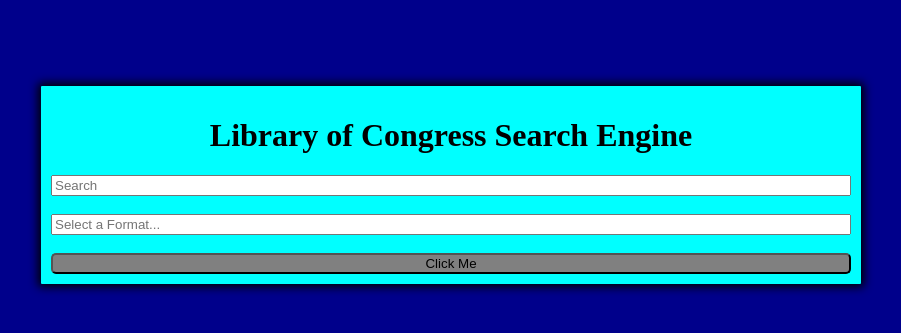
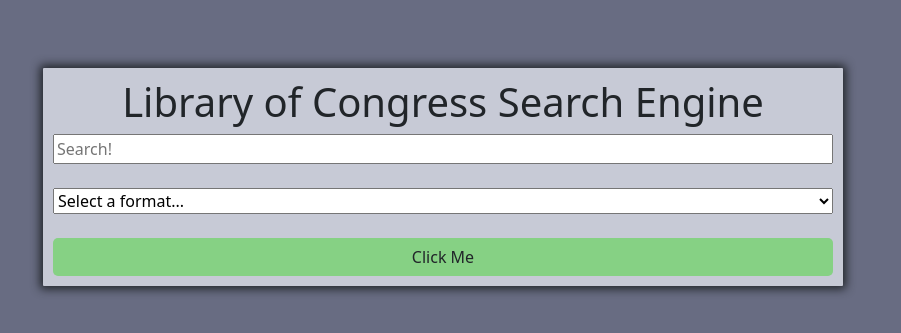
Before and after one commit to KimTurboutique/first-group-project, a plain HTML site: page index.html in a window 1280 px wide. Shown: the part 223-556 px from the top of the page, without its empty margins (197-1098 px from the left). Drawn offline with nearby package versions, Linux system fonts and the light colour scheme.

Commit message:
In the HTML change the div for a form, also added a select tag and made some changes in the CSS file

```diff
--- a/assets/style.css
+++ b/assets/style.css
@@ -4,7 +4,7 @@
     height: 100vh;
     justify-content: center;
     align-items: center;
-    background-color: darkblue;
+    background-color: #686c82;
     text-align: center;
     /*flex-direction: column;*/
 }
@@ -12,7 +12,7 @@
 .container{
     width: 800px;
     max-width: 80%;
-    background-color: aqua;
+    background-color: #c7cad6;
     border-radius: 1px;
     padding: 10px;
     box-shadow: 0 0 10px 3px;
@@ -24,4 +24,5 @@
 .btn{
     background-color: gray;
     border-radius: 5px;
+    background-color: #86d184;
 }
--- a/index.html
+++ b/index.html
@@ -5,22 +5,31 @@
     <meta charset="UTF-8">
     <meta http-equiv="X-UA-Compatible" content="IE=edge">
     <meta name="viewport" content="width=device-width, initial-scale=1.0">
+    <link href="https://cdn.jsdelivr.net/npm/bootstrap@5.3.0-alpha3/dist/css/bootstrap.min.css" rel="stylesheet"
+        integrity="sha384-KK94CHFLLe+nY2dmCWGMq91rCGa5gtU4mk92HdvYe+M/SXH301p5ILy+dN9+nJOZ" crossorigin="anonymous">
     <link rel="stylesheet" href="./assets/style.css">
     <title>Library of Congress</title>
 </head>
 
 <body>
-    <div class="container">
-        <h1>
-            Library of Congress Search Engine
-        </h1>
-        <input placeholder="Search">
+    <form class="container">
+        <h1>Library of Congress Search Engine</h1>
+        <input placeholder="Search!">
         <br>
-        <input placeholder="Select a Format...">
+        <select>
+            <option value="">Select a format...</option>
+            <option value="">Option 1</option>
+            <option value="">Option 2</option>
+            <option value="">Option 3</option>
+        </select>
         <br>
         <button class="btn">Click Me</button>
-    </div>
-<script src="../first-group-project/assets/script.js"> </script>
+    </form>
+    <script src="https://cdn.jsdelivr.net/npm/bootstrap@5.3.0-alpha3/dist/js/bootstrap.bundle.min.js"
+        integrity="sha384-ENjdO4Dr2bkBIFxQpeoTz1HIcje39Wm4jDKdf19U8gI4ddQ3GYNS7NTKfAdVQSZe"
+        crossorigin="anonymous"></script>
+
+    <script src="../first-group-project/assets/script.js"> </script>
 </body>
 
 </html>
```
